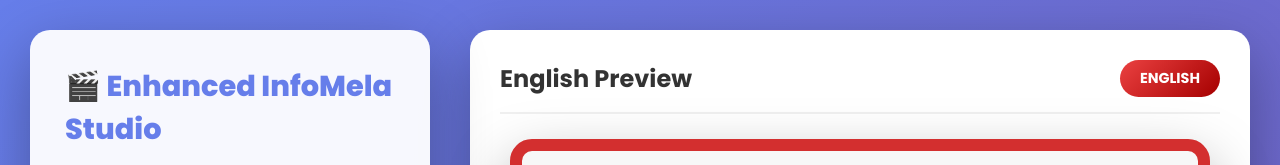
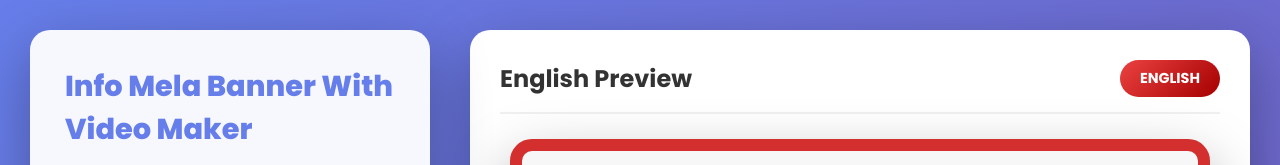
Before and after one commit to theinfomela/theinfomelavideo, a plain HTML site: page index.html in a window 1280 px wide. Shown: the top 165 px of the page. Drawn offline with nearby package versions, Linux system fonts and the light colour scheme.

Commit message:
Update index.html

```diff
--- a/index.html
+++ b/index.html
@@ -3,7 +3,7 @@
 <head>
 <meta charset="UTF-8" />
 <meta name="viewport" content="width=device-width, initial-scale=1.0" />
-<title>Enhanced InfoMela Studio – Working Video Export</title>
+<title>Info Mela Banner & Video Maker</title>
 
 <link href="https://fonts.googleapis.com/css2?family=Poppins:wght@600;700;800&family=Noto+Sans+Bengali:wght@600;700&display=swap" rel="stylesheet" />
 <script src="https://cdnjs.cloudflare.com/ajax/libs/html2canvas/1.4.1/html2canvas.min.js"></script>
@@ -144,7 +144,7 @@ body{
 <div class="main-container">
   <!-- CONTROL PANEL -->
   <div class="control-panel">
-    <h1>🎬 Enhanced InfoMela Studio</h1>
+    <h1>Info Mela Banner With Video Maker</h1>
     <p>Generate high‑quality images & videos easily</p>
 
     <div class="form-group"><label>📅 Date</label><input type="date" id="bannerDate"></div>
```
